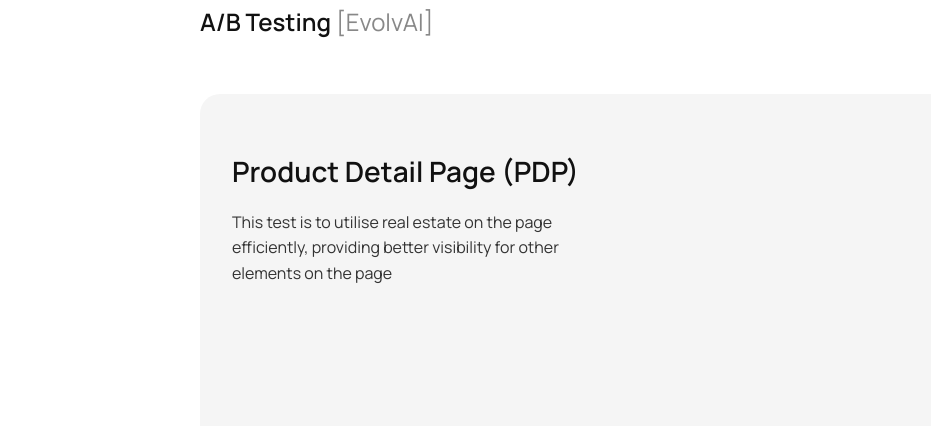
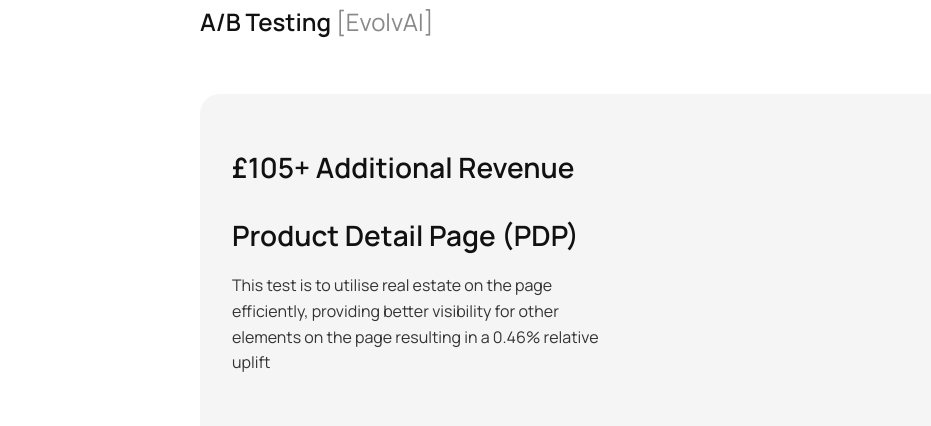
Before and after one commit to Anivation/Anitas-Portfolio, a plain HTML site: page tps.html in a window 1280 px wide. Shown: the part 772-1198 px from the top of the page, 0-931 px from the left. Drawn offline with Linux system fonts and the light colour scheme.

Commit message:
Update tps.html

```diff
--- a/tps.html
+++ b/tps.html
@@ -387,8 +387,9 @@
 
       <div class="carousel-card">
         <div class="card-text">
+          <h1>£105+ Additional Revenue</h1>
           <h2>Product Detail Page (PDP)</h2>
-          <p>This test is to utilise real estate on the page efficiently, providing better visibility for other elements on the page</p>
+          <p>This test is to utilise real estate on the page efficiently, providing better visibility for other elements on the page resulting in a 0.46% relative uplift</p>
         </div>
         <div class="card-image">
           <img src="images/carousel-1.png" alt="Reposition carousel" />
```
